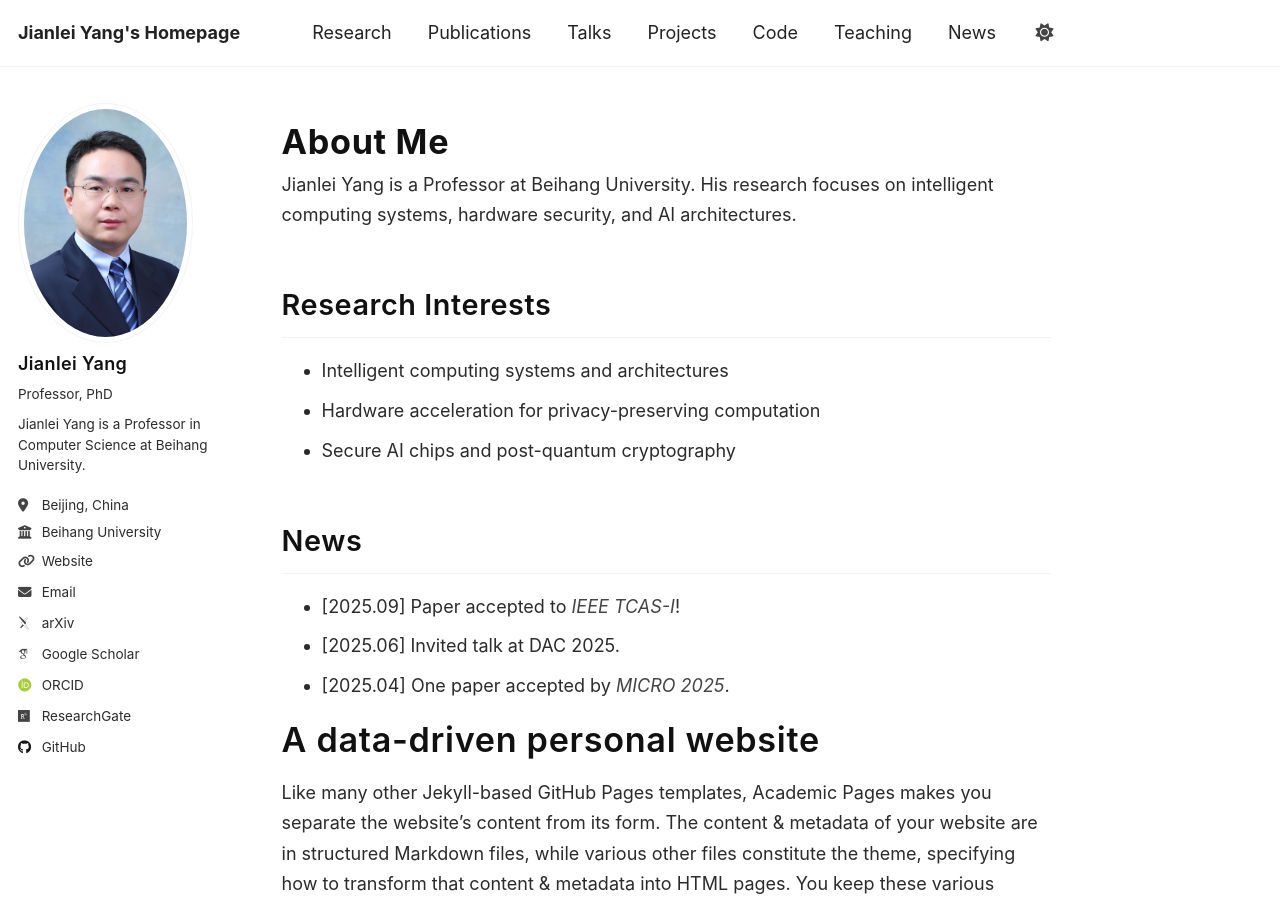
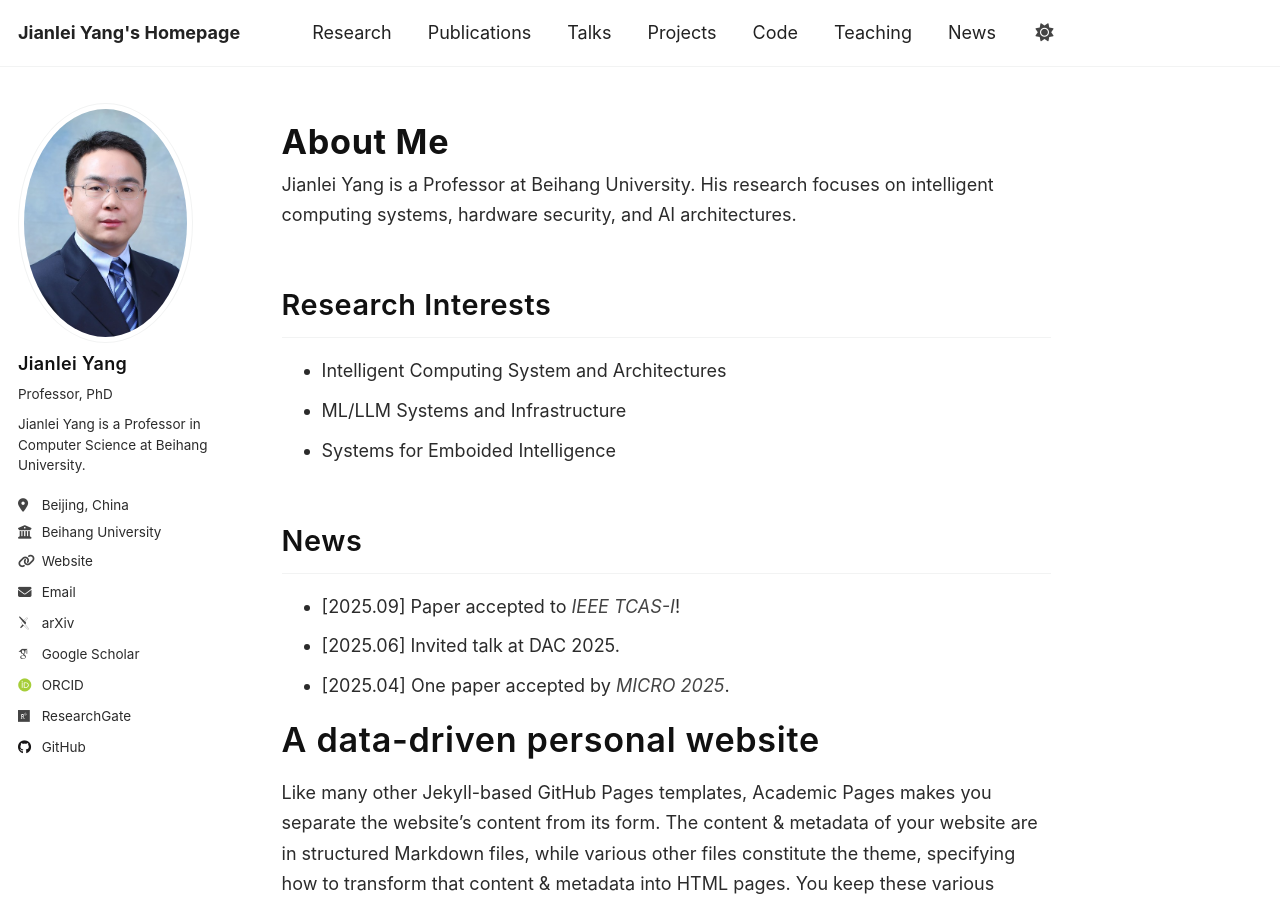
Before and after one commit to dogrush/dogrush.github.io, a Jekyll site: the page built from _pages/about.md, in a window 1280 px wide and 900 px high. Built offline with Jekyll 4.4.1, drawn with Linux system fonts in a browser that asks for light colours; some web fonts are replaced; a script that is not in the unit is left out.

Commit message:
update about.md

```diff
--- a/_pages/about.md
+++ b/_pages/about.md
@@ -10,9 +10,9 @@ redirect_from:
 Jianlei Yang is a Professor at Beihang University. His research focuses on intelligent computing systems, hardware security, and AI architectures.
 
 ## Research Interests
-- Intelligent computing systems and architectures
-- Hardware acceleration for privacy-preserving computation
-- Secure AI chips and post-quantum cryptography
+- Intelligent Computing System and Architectures
+- ML/LLM Systems and Infrastructure
+- Systems for Emboided Intelligence
 
 ## News
 - [2025.09] Paper accepted to *IEEE TCAS-I*!
```
